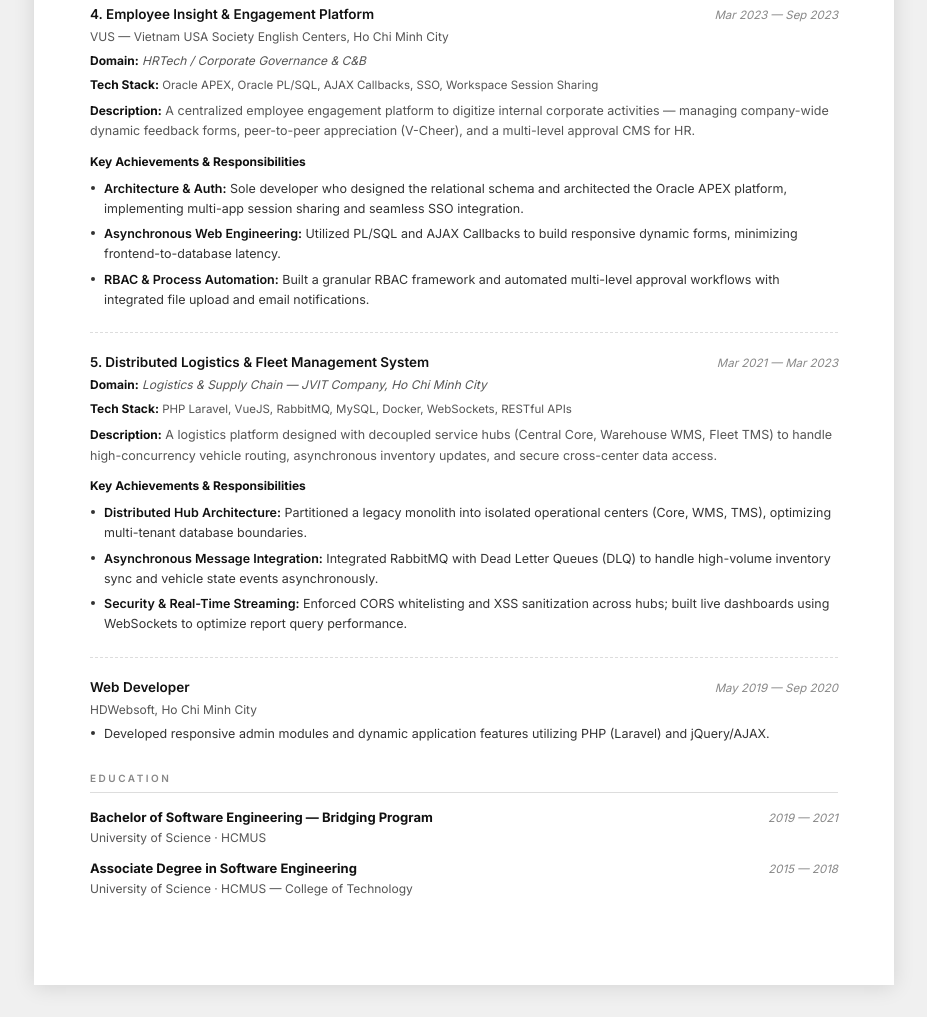
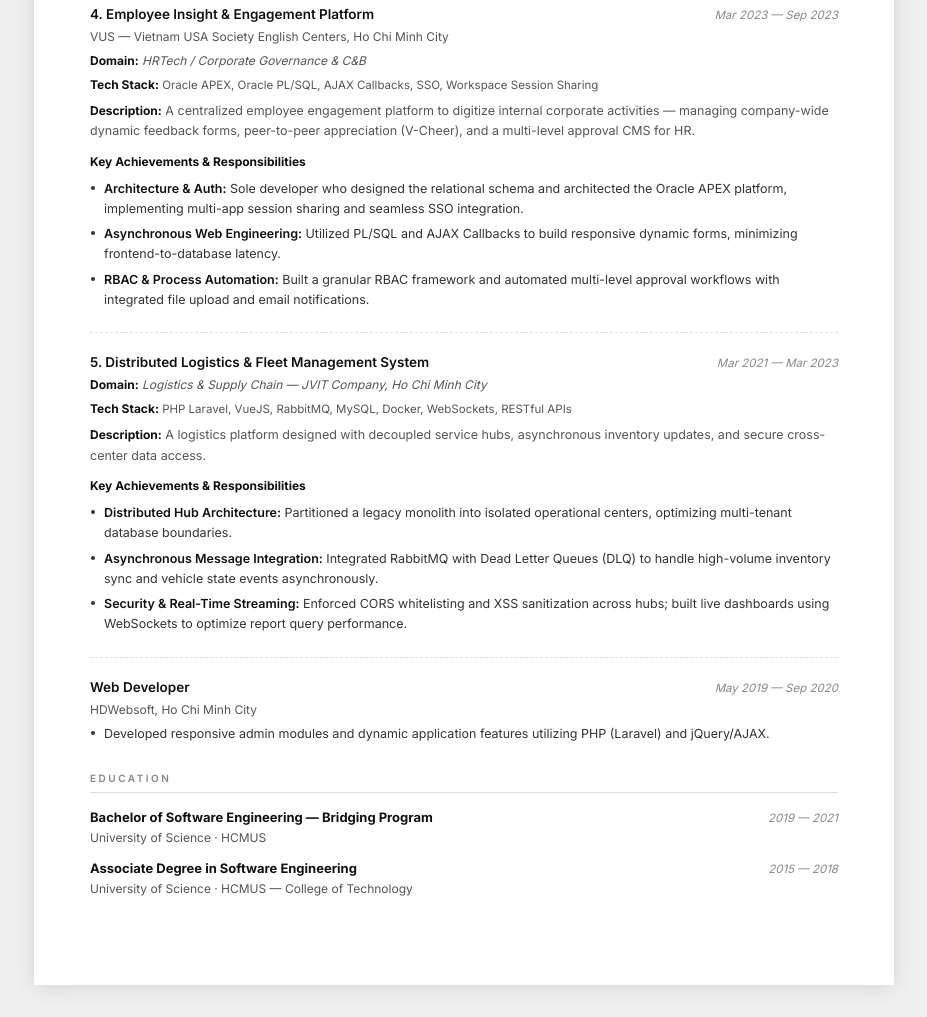
Before and after one commit to nlcthong1997/nlcthong, a plain HTML site: page portfolio/index.html in a window 1280 px wide. Shown: the part 2011-3028 px from the top of the page, without its empty margins (176-1103 px from the left). Drawn offline with Linux system fonts and the light colour scheme.

Commit message:
M: remove some techs desc related jvit

```diff
--- a/portfolio/index.html
+++ b/portfolio/index.html
@@ -511,10 +511,10 @@
       <div class="exp-stack">
         <strong>Tech Stack:</strong> PHP Laravel, VueJS, RabbitMQ, MySQL, Docker, WebSockets, RESTful APIs
       </div>
-      <p class="exp-desc"><strong class="exp-desc-label">Description:</strong> A logistics platform designed with decoupled service hubs (Central Core, Warehouse WMS, Fleet TMS) to handle high-concurrency vehicle routing, asynchronous inventory updates, and secure cross-center data access.</p>
+      <p class="exp-desc"><strong class="exp-desc-label">Description:</strong> A logistics platform designed with decoupled service hubs, asynchronous inventory updates, and secure cross-center data access.</p>
       <div class="exp-achievements-title">Key Achievements &amp; Responsibilities</div>
       <ul class="exp-achievements">
-        <li><strong>Distributed Hub Architecture:</strong> Partitioned a legacy monolith into isolated operational centers (Core, WMS, TMS), optimizing multi-tenant database boundaries.</li>
+        <li><strong>Distributed Hub Architecture:</strong> Partitioned a legacy monolith into isolated operational centers, optimizing multi-tenant database boundaries.</li>
         <li><strong>Asynchronous Message Integration:</strong> Integrated RabbitMQ with Dead Letter Queues (DLQ) to handle high-volume inventory sync and vehicle state events asynchronously.</li>
         <li><strong>Security &amp; Real-Time Streaming:</strong> Enforced CORS whitelisting and XSS sanitization across hubs; built live dashboards using WebSockets to optimize report query performance.</li>
       </ul>
```
